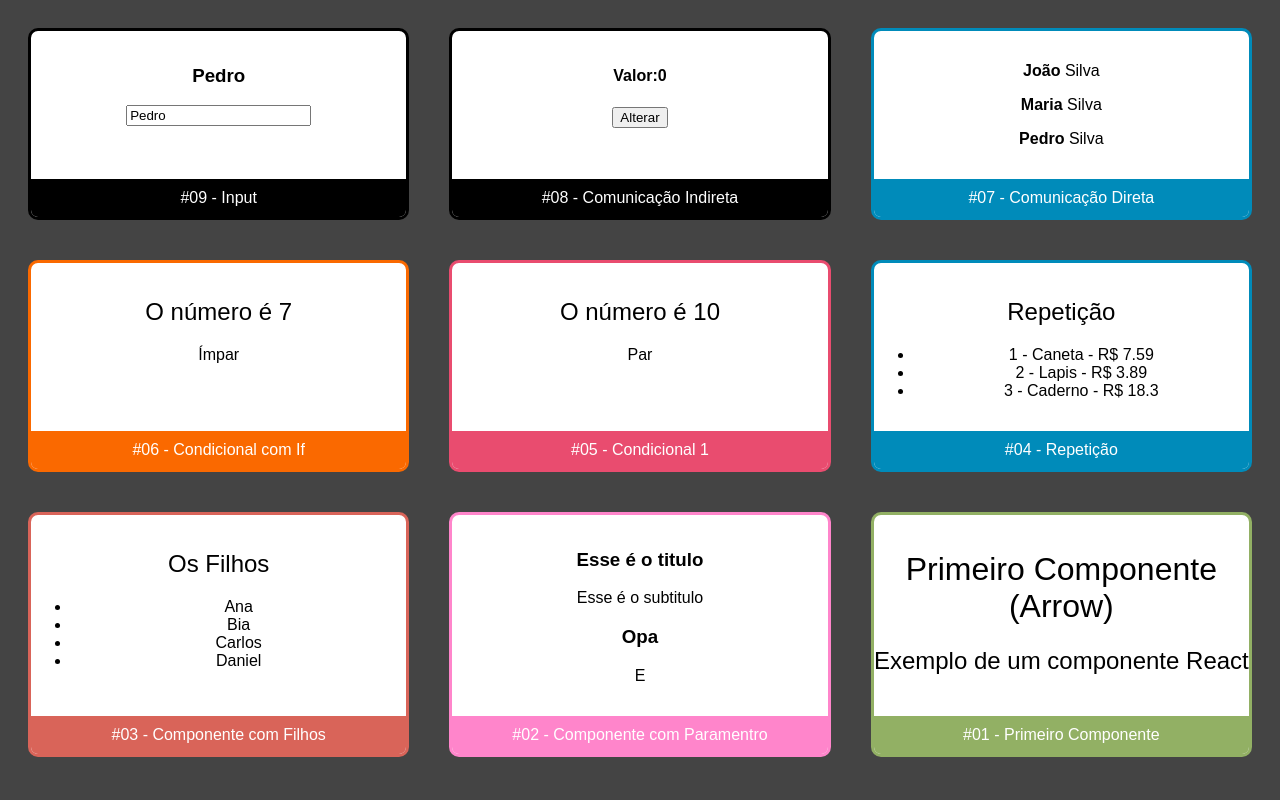
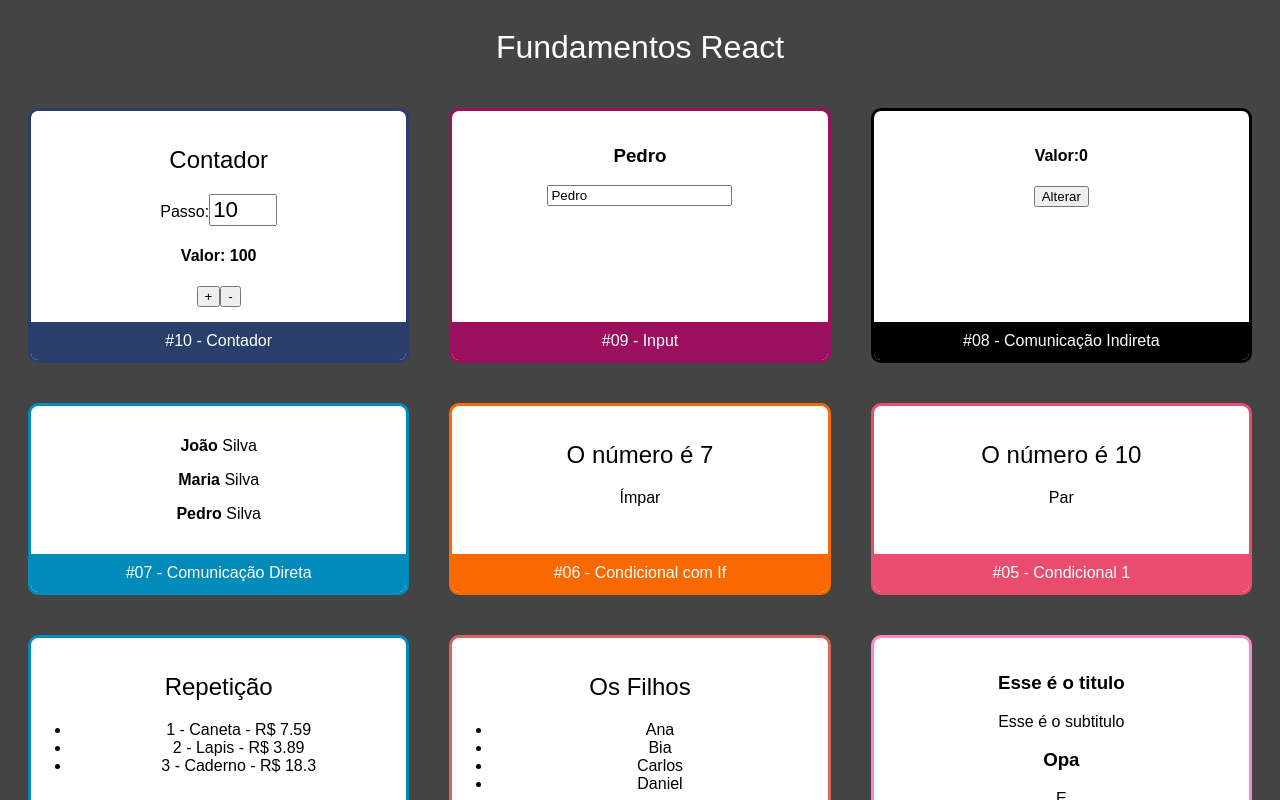
Before and after one commit to tiagoleme2/fundamentos-react, a React (Create React App) app: page / in a window 1280 px wide. Shown: the top 800 px of the page. Built offline with nearby package versions, Linux system fonts and the light colour scheme.

Commit message:
Novo componente Contador

```diff
--- a/src/App.css
+++ b/src/App.css
@@ -1,4 +1,9 @@
 .App{
+    display:flex;
+    flex-direction: column;
+}
+
+.Cards {
     display:flex;
     flex-wrap: wrap;
 }
--- a/src/App.jsx
+++ b/src/App.jsx
@@ -11,11 +11,19 @@
 import Pai from './components/comunicacao/direta/Pai'
 import Super from './components/comunicacao/indireta/Super'
 import Input from './components/form/Input'
+import Contador from './components/contador/Contador'
 
 export default props =>
 
     <div className="App">
-        <Card titulo="#09 - Input" color="#000">
+        <h1>Fundamentos React</h1>
+        <div className="Cards">
+
+
+            <Card titulo="#10 - Contador" color="#293E6a">
+                <Contador passo={10} valor={100}></Contador>
+            </Card>
+            <Card titulo="#09 - Input" color="#9c0f5f">
                 <Input></Input>
             </Card>
             <Card titulo="#08 - Comunicação Indireta" color="#000">
@@ -53,4 +61,6 @@
                 <Primeiro />
             </Card>
 
+
         </div>
+    </div>
--- /dev/null
+++ b/src/components/contador/Botoes.jsx
@@ -0,0 +1,10 @@
+import React from 'react'
+
+export default props => {
+    return (
+        <div>
+            <button onClick={props.onInc}>+</button>
+            <button onClick={props.onDec}>-</button>
+        </div>
+    );
+}
--- /dev/null
+++ b/src/components/contador/Contador.css
@@ -0,0 +1,4 @@
+.Contador input {
+    font-size: 1.4rem;
+    width: 60px;
+}
--- /dev/null
+++ b/src/components/contador/Contador.jsx
@@ -0,0 +1,47 @@
+import './Contador.css'
+import React, { Component } from 'react'
+
+import Display from './Display'
+import PassoForm from './PassoForm'
+import Botoes from './Botoes'
+
+
+export default class Contador extends Component {
+
+    state = {
+        passo: this.props.passo || 1,
+        valor: this.props.valor || 0,
+    }
+
+    inc = () => {
+        this.setState({
+            valor: this.state.valor + this.state.passo
+        })
+    }
+
+    dec = () => {
+        this.setState({
+            valor: this.state.valor - this.state.passo
+        })
+    }
+
+    mudarPasso = (novoPasso) => {
+        this.setState({
+            passo: novoPasso
+        })
+
+    }
+
+    render() {
+        return (
+            <div className="Contador">
+                <h2>Contador</h2>
+                <PassoForm passo={this.state.passo}
+                onPassoChange={this.mudarPasso}></PassoForm>
+                <Display valor={this.state.valor}></Display>
+                <Botoes onInc={this.inc} onDec={this.dec}></Botoes>
+            </div>
+        )
+    }
+
+}
--- /dev/null
+++ b/src/components/contador/Display.jsx
@@ -0,0 +1,9 @@
+import React from 'react'
+
+export default props => {
+    return (
+
+        <h4>Valor: {props.valor}</h4>
+
+    );
+}
--- /dev/null
+++ b/src/components/contador/PassoForm.jsx
@@ -0,0 +1,16 @@
+import React from 'react'
+
+export default props => {
+    return (
+
+        <div>
+            <label for="passoInput">Passo:</label>
+            <input
+                id="passoInput"
+                type="number"
+                value={props.passo}
+                onChange={e => props.onPassoChange(+e.target.value)} />
+        </div>
+
+    );
+}
```
Lines whose indentation alone changed are shown as unchanged.
